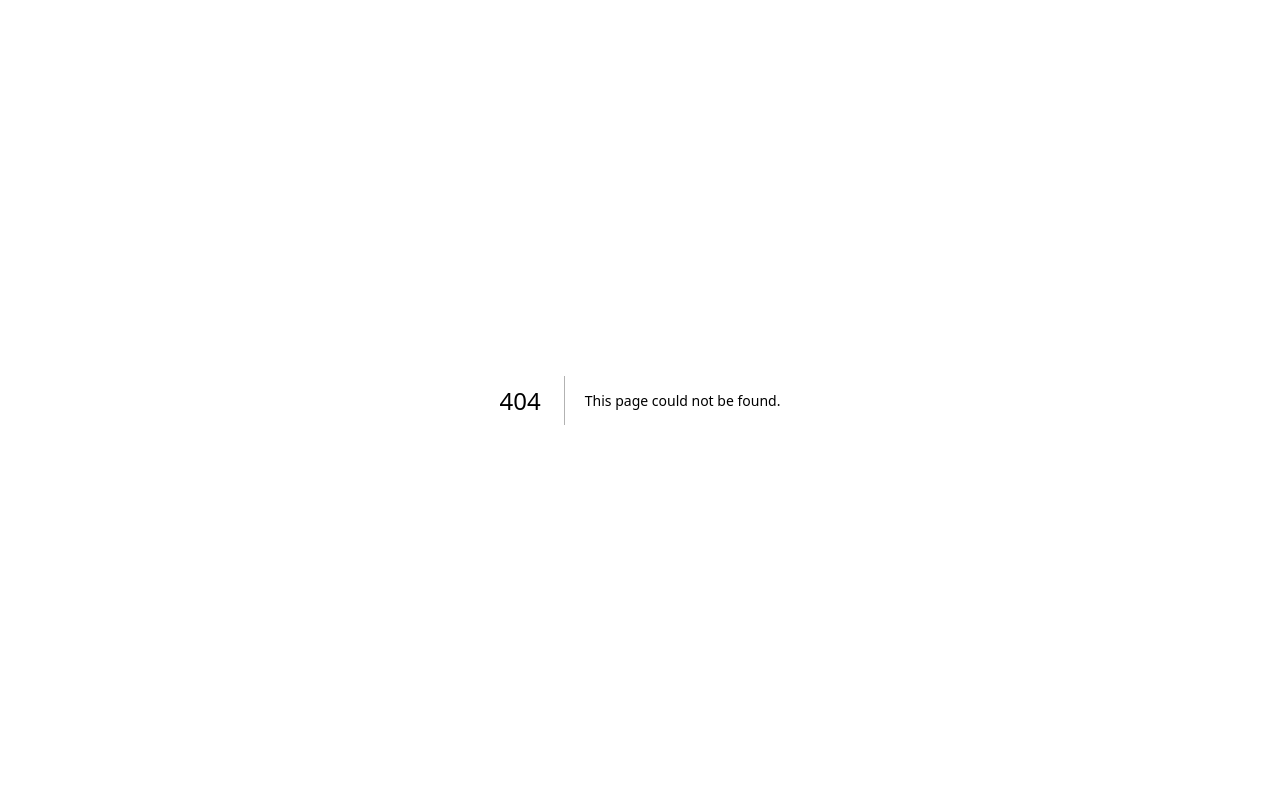
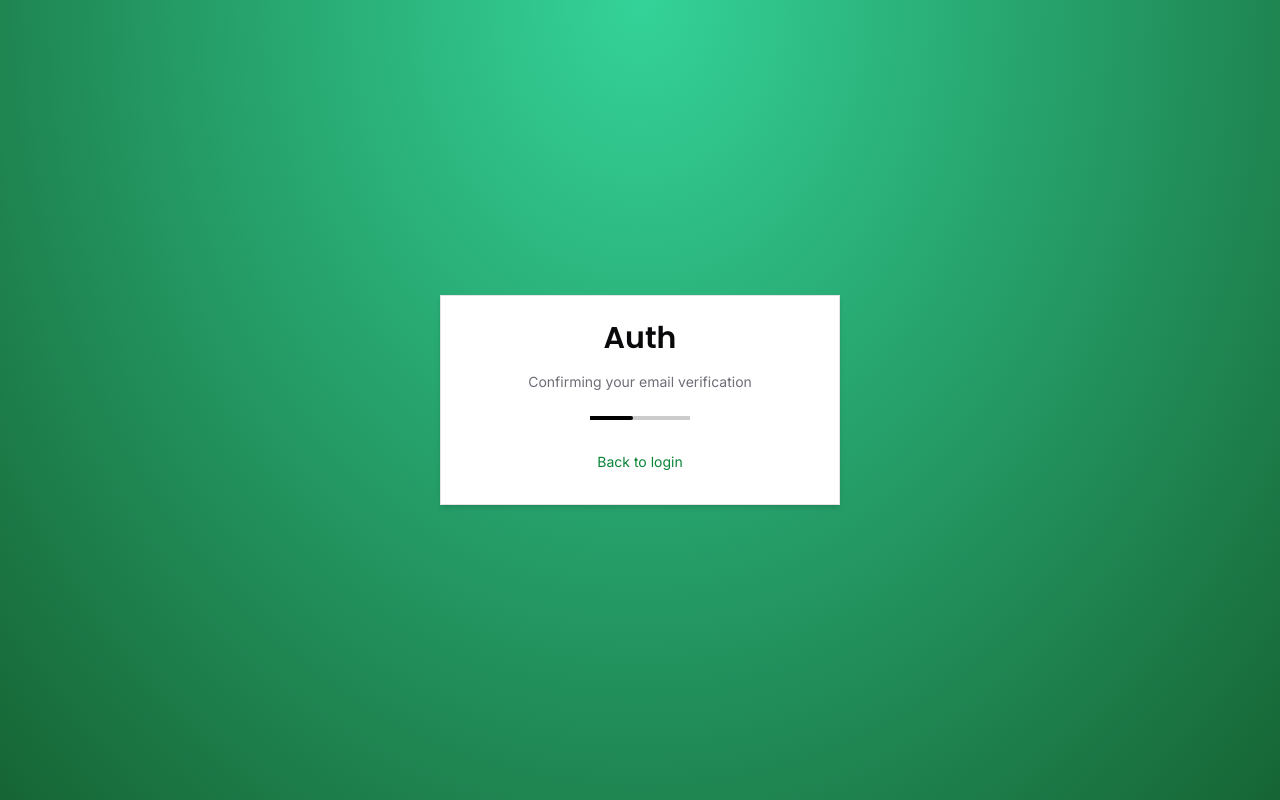
Before and after one commit to chetryJyoti/Nextjs-auth-template, a Next.js app: page /auth/new-verification in a window 1280 px wide. Before the commit this address had no page. Built offline with nearby package versions, Linux system fonts and the light colour scheme.

Commit message:
email verification flow ongoing

```diff
--- /dev/null
+++ b/app/auth/new-verification/page.tsx
@@ -0,0 +1,12 @@
+import NewVerificationForm from "@/components/auth/new-verification-form";
+import React from "react";
+
+function NewVerification() {
+  return (
+    <div>
+      <NewVerificationForm />
+    </div>
+  );
+}
+
+export default NewVerification;
--- /dev/null
+++ b/components/auth/new-verification-form.tsx
@@ -0,0 +1,34 @@
+"use client";
+import { useSearchParams } from "next/navigation";
+import { BarLoader } from "react-spinners";
+import { useCallback, useEffect } from "react";
+import CardWrapper from "./card-wrapper";
+
+function NewVerificationForm() {
+  const searchParams = useSearchParams();
+  const token = searchParams.get("token");
+
+  const onSubmit = useCallback(() => {
+    console.log("token:", token);
+  }, [token]);
+
+  useEffect(() => {
+    onSubmit();
+  }, [onSubmit]);
+
+  return (
+    <div>
+      <CardWrapper
+        headerLabel="Confirming your email verification"
+        backBtnHref="/auth/login"
+        backBtnLable="Back to login"
+      >
+        <div className="flex items-center justify-center">
+          <BarLoader />
+        </div>
+      </CardWrapper>
+    </div>
+  );
+}
+
+export default NewVerificationForm;
--- a/lib/mail.ts
+++ b/lib/mail.ts
@@ -5,7 +5,7 @@ import { VerifyEmailTemplate } from "@/components/email-template/verify-email";
 const resend = new Resend(process.env.RESEND_API_KEY);
 
 export const sendVerificationEmail = async (email: string, token: string) => {
-  const verifyLink = `${sitePath}/auth/new-verification?.token=${token}`;
+  const verifyLink = `${sitePath}/auth/new-verification?token=${token}`;
 
   const text = `
   Please verify your email by clicking the link below:
--- a/package.json
+++ b/package.json
@@ -33,6 +33,7 @@
     "react-dom": "^18",
     "react-hook-form": "^7.52.0",
     "react-icons": "^5.2.1",
+    "react-spinners": "^0.14.1",
     "recharts": "^2.12.7",
     "resend": "^3.4.0",
     "tailwind-merge": "^2.3.0",
--- a/routes.ts
+++ b/routes.ts
@@ -1,5 +1,5 @@
 // Array of public routes
-export const publicRoutes = ["/"];
+export const publicRoutes = ["/", "/auth/new-verification"];
 
 // Array of routes for authentication purpose  - this routes will redirect logged in users to settings
 export const authRoutes = ["/auth/register", "/auth/login", "/auth/error"];
```
